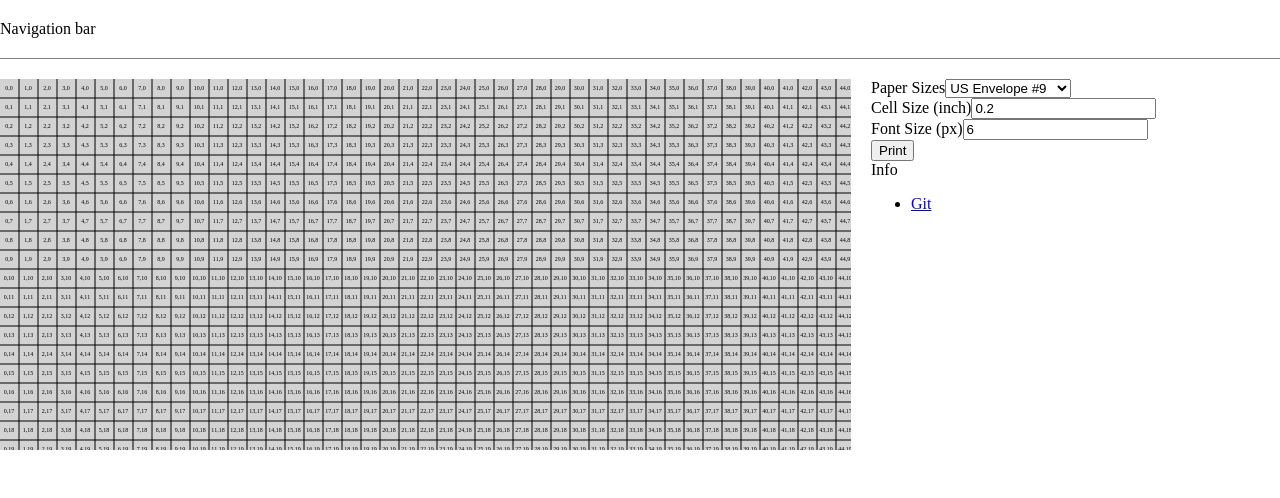
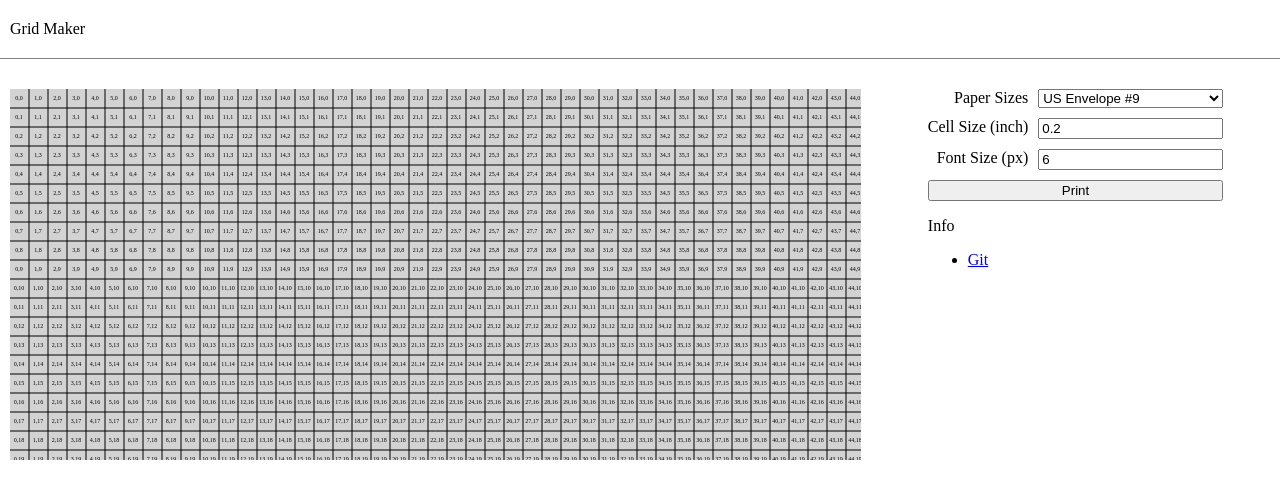
Before and after one commit to zehuac2/grid-maker, a React (Vite) app in the folder web/: page / in a window 1280 px wide. Shown: the top 498 px of the page. Built offline with nearby package versions, Linux system fonts and the light colour scheme.

Commit message:
[feat] Use grid layout for inputs

```diff
--- a/web/src/App.module.scss
+++ b/web/src/App.module.scss
@@ -16,6 +16,7 @@
 
 .App_nav_content {
   width: 100%;
+  padding: 0 10px;
 
   @media screen and (min-width: 1441px) {
     max-width: 1440px;
@@ -45,13 +46,14 @@
   @extend %HideOnPrint;
 
   flex: auto 1 1;
+  padding: 10px;
 }
 
 .App_content_grid {
-  overflow: scroll;
-  max-width: 1000px;
-
   @media not print {
-    padding-right: 20px;
+    flex: auto 1 1;
+    padding: 10px;
+    // max-width: 1000px;
+    overflow: auto;
   }
 }
--- a/web/src/App.tsx
+++ b/web/src/App.tsx
@@ -24,7 +24,7 @@ const App: FC = () => {
     <FormProvider {...form}>
       <div className={styles.App}>
         <nav className={styles.App_nav}>
-          <div className={styles.App_nav_content}>Navigation bar</div>
+          <div className={styles.App_nav_content}>Grid Maker</div>
         </nav>
         <div className={styles.App_content}>
           <div className={styles.App_content_grid}>
--- /dev/null
+++ b/web/src/Configuration.module.scss
@@ -0,0 +1,16 @@
+.Configuration {
+  display: grid;
+
+  grid-template-columns: auto auto;
+  justify-content: left;
+  gap: 10px;
+}
+
+.Configuration_label {
+  text-align: right;
+  grid-column: 1;
+}
+
+.Configuration_button {
+  grid-column: 1 / span 2;
+}
--- a/web/src/Configuration.tsx
+++ b/web/src/Configuration.tsx
@@ -4,6 +4,8 @@ import { useFormContext } from 'react-hook-form';
 
 import { PAPERS } from './papers';
 import { Inch, Pixel } from './units';
+
+import styles from './Configuration.module.scss';
 
 export interface ConfigurationProps {
   className?: string;
@@ -22,9 +24,11 @@ const Configuration: FC<ConfigurationProps> = ({ className }) => {
   const fontSizeId = useId();
 
   return (
-    <form className={className}>
-      <div>
-        <label htmlFor={paperSizeId}>Paper Sizes</label>
+    <div className={className}>
+      <form className={styles.Configuration}>
+        <label className={styles.Configuration_label} htmlFor={paperSizeId}>
+          Paper Sizes
+        </label>
         <select id={paperSizeId} {...register('paperKey')}>
           {Object.keys(PAPERS).map((paper) => (
             <option key={paper} value={paper}>
@@ -32,9 +36,9 @@ const Configuration: FC<ConfigurationProps> = ({ className }) => {
             </option>
           ))}
         </select>
-      </div>
-      <div>
-        <label htmlFor={cellSizeId}>Cell Size (inch)</label>
+        <label className={styles.Configuration_label} htmlFor={cellSizeId}>
+          Cell Size (inch)
+        </label>
         <input
           id={cellSizeId}
           placeholder="inch"
@@ -42,9 +46,9 @@ const Configuration: FC<ConfigurationProps> = ({ className }) => {
           step={0.1}
           {...register('cellSize')}
         />
-      </div>
-      <div>
-        <label htmlFor={fontSizeId}>Font Size (px)</label>
+        <label className={styles.Configuration_label} htmlFor={fontSizeId}>
+          Font Size (px)
+        </label>
         <input
           id={fontSizeId}
           placeholder="px"
@@ -52,8 +56,8 @@ const Configuration: FC<ConfigurationProps> = ({ className }) => {
           step={1}
           {...register('fontSize')}
         />
-      </div>
         <button
+          className={styles.Configuration_button}
           onClick={(e) => {
             e.preventDefault();
             window.print();
@@ -61,6 +65,7 @@ const Configuration: FC<ConfigurationProps> = ({ className }) => {
         >
           Print
         </button>
+      </form>
       <div>Info</div>
       <ul>
         <li>
@@ -69,7 +74,7 @@ const Configuration: FC<ConfigurationProps> = ({ className }) => {
           </a>
         </li>
       </ul>
-    </form>
+    </div>
   );
 };
 
```
Lines whose indentation alone changed are shown as unchanged.
